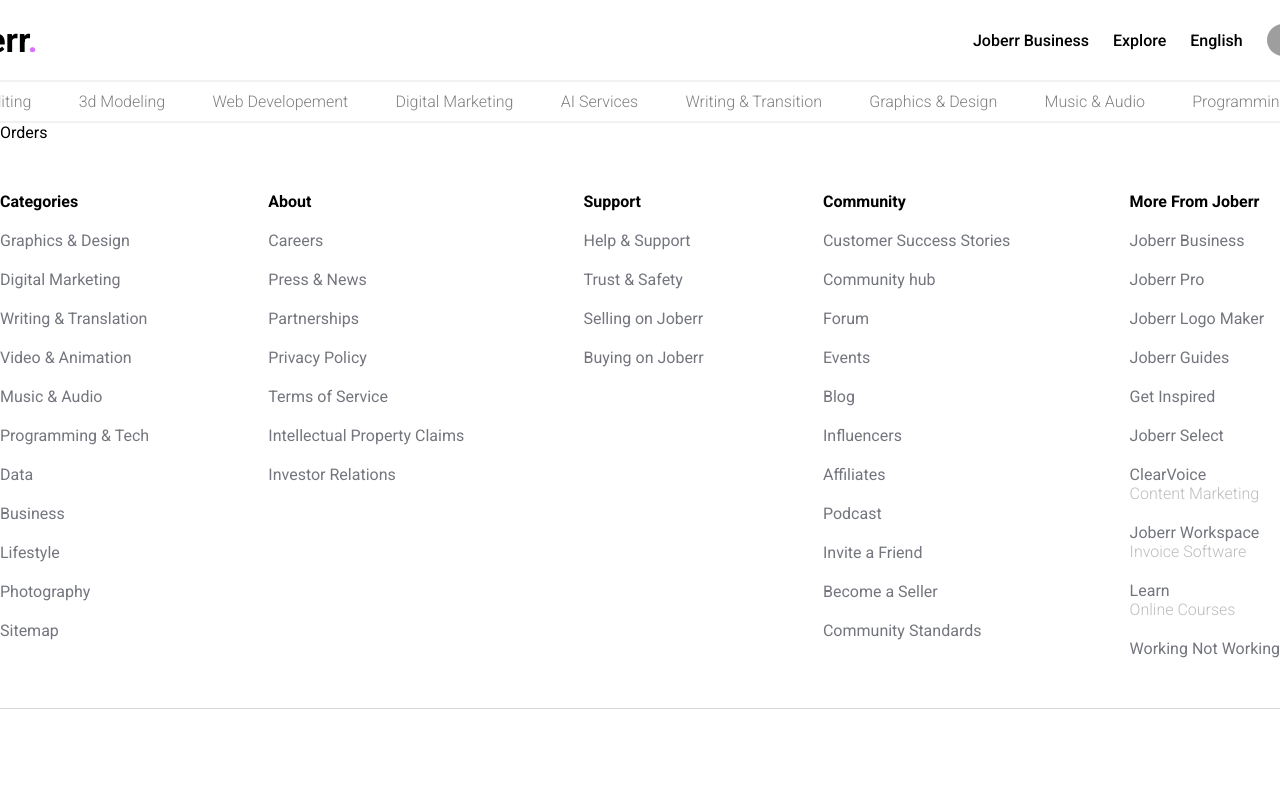
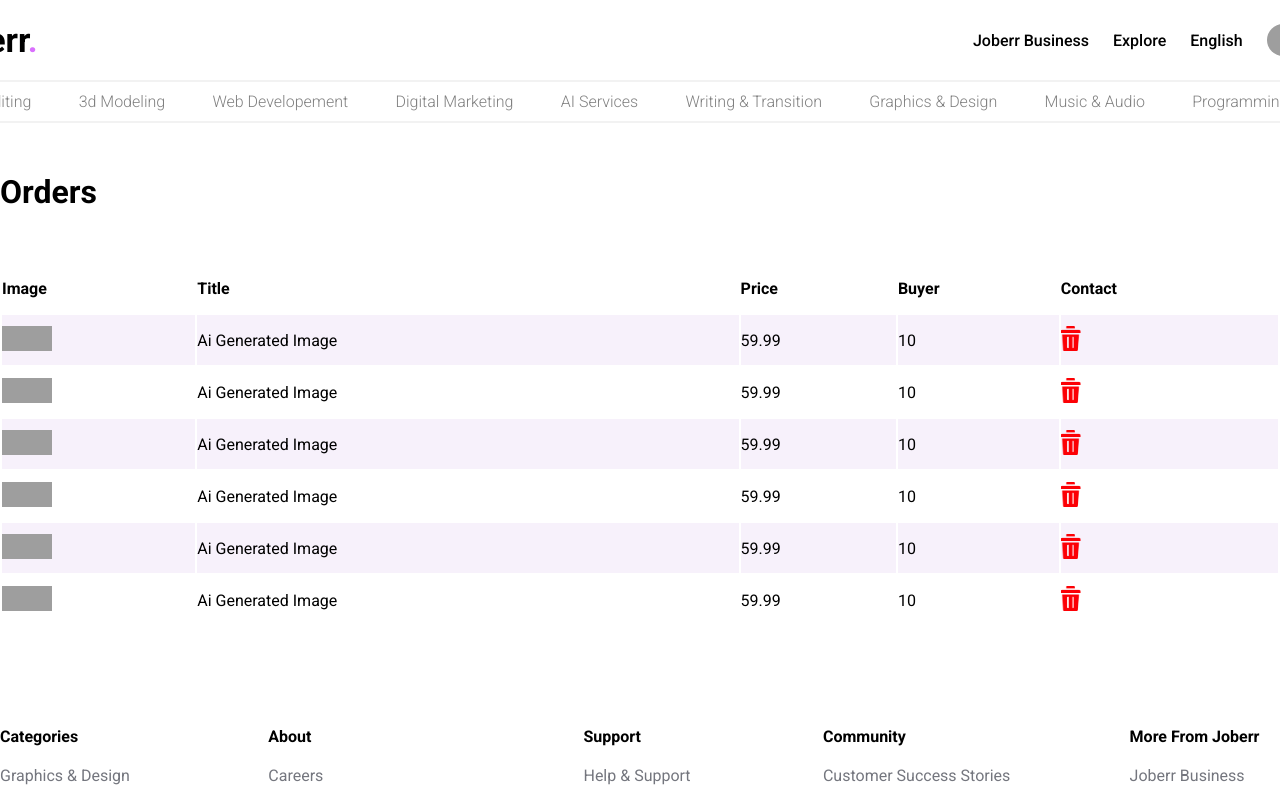
Before and after one commit to HamzaJabri99/joberr, a React (Vite) app: page /orders in a window 1280 px wide. Shown: the top 800 px of the page. Built offline with nearby package versions, Linux system fonts and the light colour scheme; grey boxes are pictures that could not be loaded.

Commit message:
designing Orders Page

```diff
--- a/src/pages/orders/Orders.jsx
+++ b/src/pages/orders/Orders.jsx
@@ -1,9 +1,110 @@
-import React from 'react'
-
+import React from "react";
+import "./Orders.scss";
+import { Link } from "react-router-dom";
 const Orders = () => {
   return (
-    <div>Orders</div>
-  )
-}
+    <div className="myGigs">
+      <div className="container">
+        <div className="title">
+          <h1>Orders</h1>
 
-export default Orders
+        </div>
+        <table>
+          <tr>
+            <th>Image</th>
+            <th>Title</th>
+            <th>Price</th>
+            <th>Buyer</th>
+            <th>Contact</th>
+          </tr>
+          <tr>
+            <td>
+              <img
+                src="https://images.pexels.com/photos/1462935/pexels-photo-1462935.jpeg?auto=compress&cs=tinysrgb&w=1600"
+                alt=""
+              />
+            </td>
+            <td>Ai Generated Image</td>
+            <td>59.99</td>
+            <td>10</td>
+            <td>
+              <img src="/imgs/delete.png" className="delete" alt="" />
+            </td>
+          </tr>
+          <tr>
+            <td>
+              <img
+                src="https://images.pexels.com/photos/1462935/pexels-photo-1462935.jpeg?auto=compress&cs=tinysrgb&w=1600"
+                alt=""
+              />
+            </td>
+            <td>Ai Generated Image</td>
+            <td>59.99</td>
+            <td>10</td>
+            <td>
+              <img src="/imgs/delete.png" className="delete" alt="" />
+            </td>
+          </tr>
+          <tr>
+            <td>
+              <img
+                src="https://images.pexels.com/photos/1462935/pexels-photo-1462935.jpeg?auto=compress&cs=tinysrgb&w=1600"
+                alt=""
+              />
+            </td>
+            <td>Ai Generated Image</td>
+            <td>59.99</td>
+            <td>10</td>
+            <td>
+              <img src="/imgs/delete.png" className="delete" alt="" />
+            </td>
+          </tr>
+          <tr>
+            <td>
+              <img
+                src="https://images.pexels.com/photos/1462935/pexels-photo-1462935.jpeg?auto=compress&cs=tinysrgb&w=1600"
+                alt=""
+              />
+            </td>
+            <td>Ai Generated Image</td>
+            <td>59.99</td>
+            <td>10</td>
+            <td>
+              <img src="/imgs/delete.png" className="delete" alt="" />
+            </td>
+          </tr>
+          <tr>
+            <td>
+              <img
+                src="https://images.pexels.com/photos/1462935/pexels-photo-1462935.jpeg?auto=compress&cs=tinysrgb&w=1600"
+                alt=""
+              />
+            </td>
+            <td>Ai Generated Image</td>
+            <td>59.99</td>
+            <td>10</td>
+            <td>
+              <img src="/imgs/delete.png" className="delete" alt="" />
+            </td>
+          </tr>
+          <tr>
+            <td>
+              <img
+                src="https://images.pexels.com/photos/1462935/pexels-photo-1462935.jpeg?auto=compress&cs=tinysrgb&w=1600"
+                alt=""
+              />
+            </td>
+            <td>Ai Generated Image</td>
+            <td>59.99</td>
+            <td>10</td>
+            <td>
+              <img src="/imgs/delete.png" className="delete" alt="" />
+            </td>
+          </tr>
+        </table>
+      </div>
+    </div>
+  );
+};
+
+export default Orders;
--- a/src/pages/orders/Orders.scss
+++ b/src/pages/orders/Orders.scss
@@ -0,0 +1,47 @@
+.myGigs {
+    display: flex;
+    justify-content: center;
+    .container {
+      width: 1400px;
+      padding: 50px 0;
+      display: flex;
+      flex-direction: column;
+      gap: 50px;
+      .title {
+        display: flex;
+        justify-content: space-between;
+        align-items: center;
+        button {
+          background-color: #1dbf73;
+          color: white;
+          font-weight: 500;
+          border: none;
+          padding: 10px;
+          cursor: pointer;
+        }
+      }
+      table {
+        width: 100%;
+        tr {
+          height: 50px;
+          &:nth-child(even) {
+            background-color: #731dbf0f;
+          }
+          th{
+              text-align: left;
+          }
+          td {
+            img {
+              width: 50px;
+              height: 25px;
+              object-fit: cover;
+              &.delete {
+                width: 20px;
+                cursor: pointer;
+              }
+            }
+          }
+        }
+      }
+    }
+  }
```
